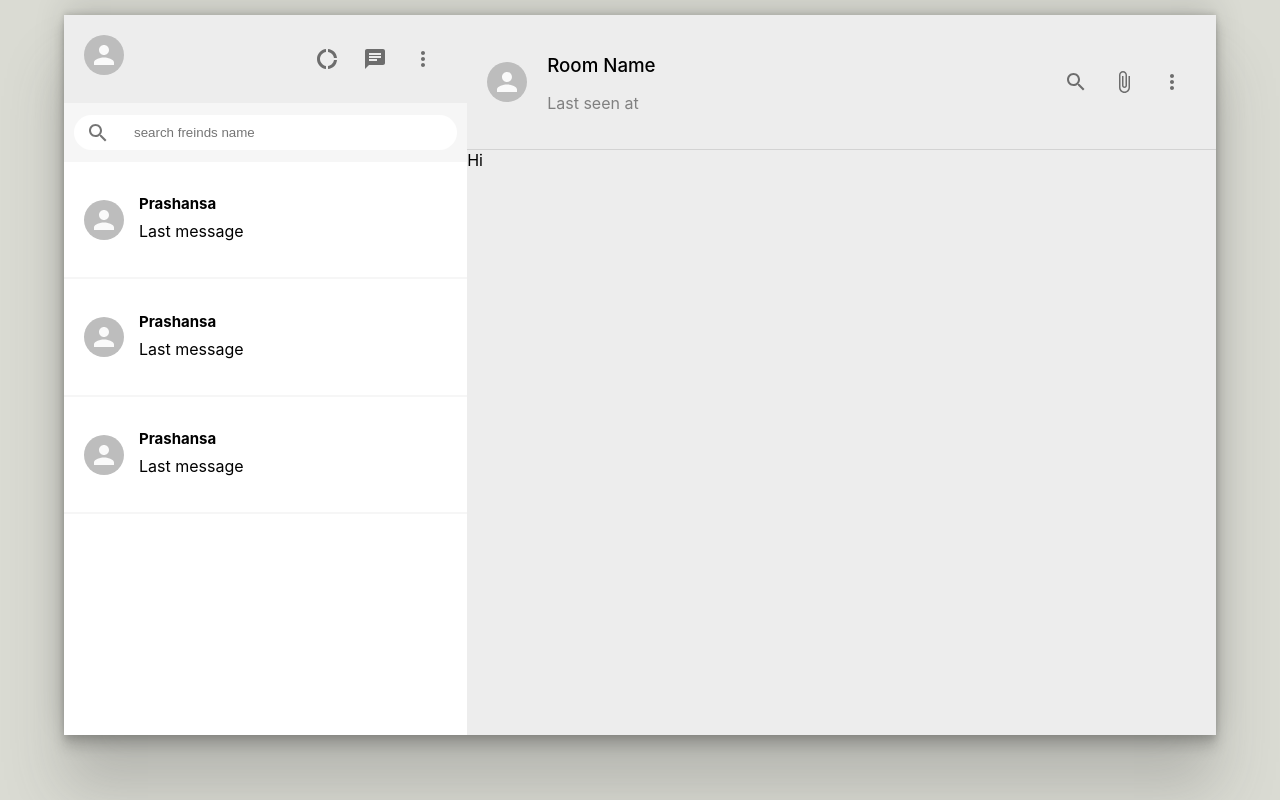
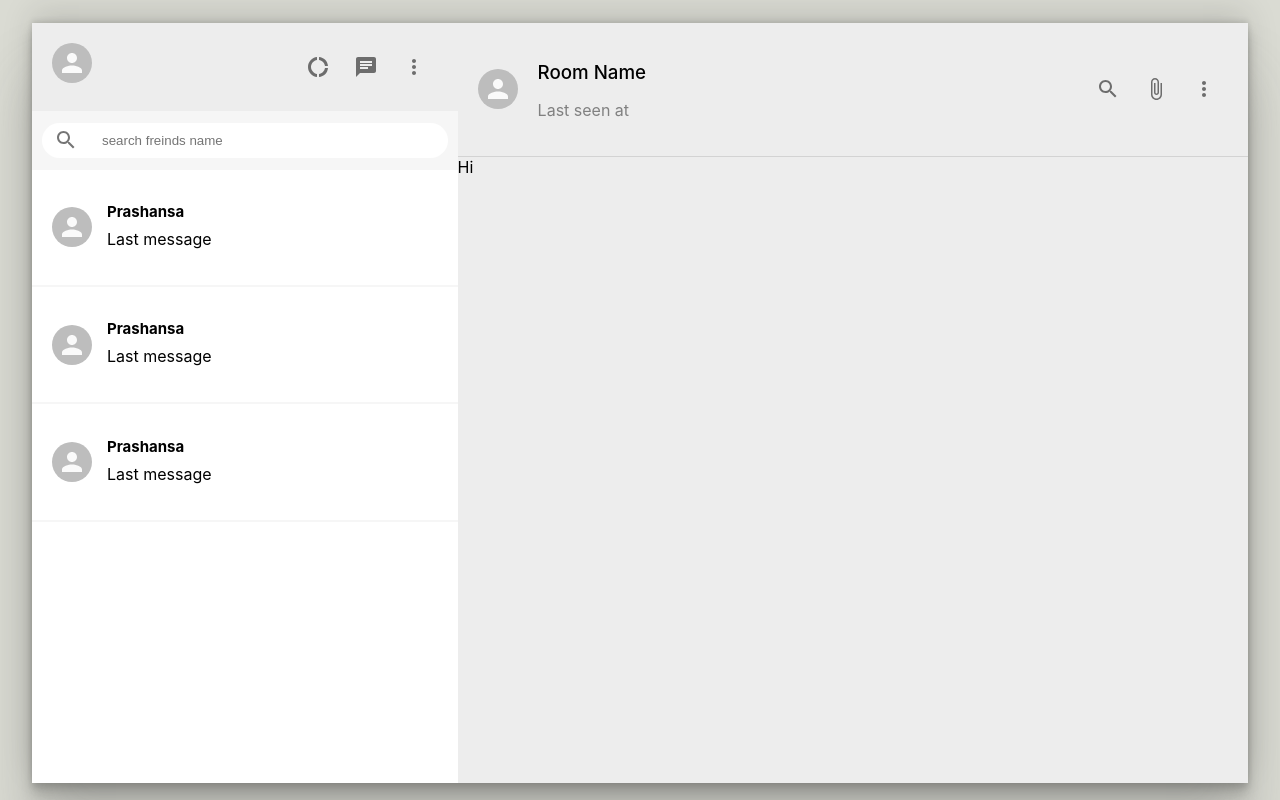
Before and after one commit to AmanPant777/whatsapp-clone, a React (Create React App) app: page / in a window 1280 px wide. Built offline with nearby package versions, Linux system fonts and the light colour scheme.

Commit message:
more height

```diff
--- a/src/App.css
+++ b/src/App.css
@@ -8,8 +8,9 @@
   display: flex;
   background-color: #ededed;
   margin-top: -50px;
-  height: 90vh;
-  width: 90vw;
+  height: 95vh;
+  margin-top: 5px;
+  width: 95vw;
   box-shadow: rgba(77, 75, 75, 0.25) 0px 54px 55px,
     rgba(0, 0, 0, 0.12) 0px -12px 30px, rgba(0, 0, 0, 0.12) 0px 4px 6px,
     rgba(0, 0, 0, 0.17) 0px 12px 13px, rgba(0, 0, 0, 0.09) 0px -3px 5px;
```
